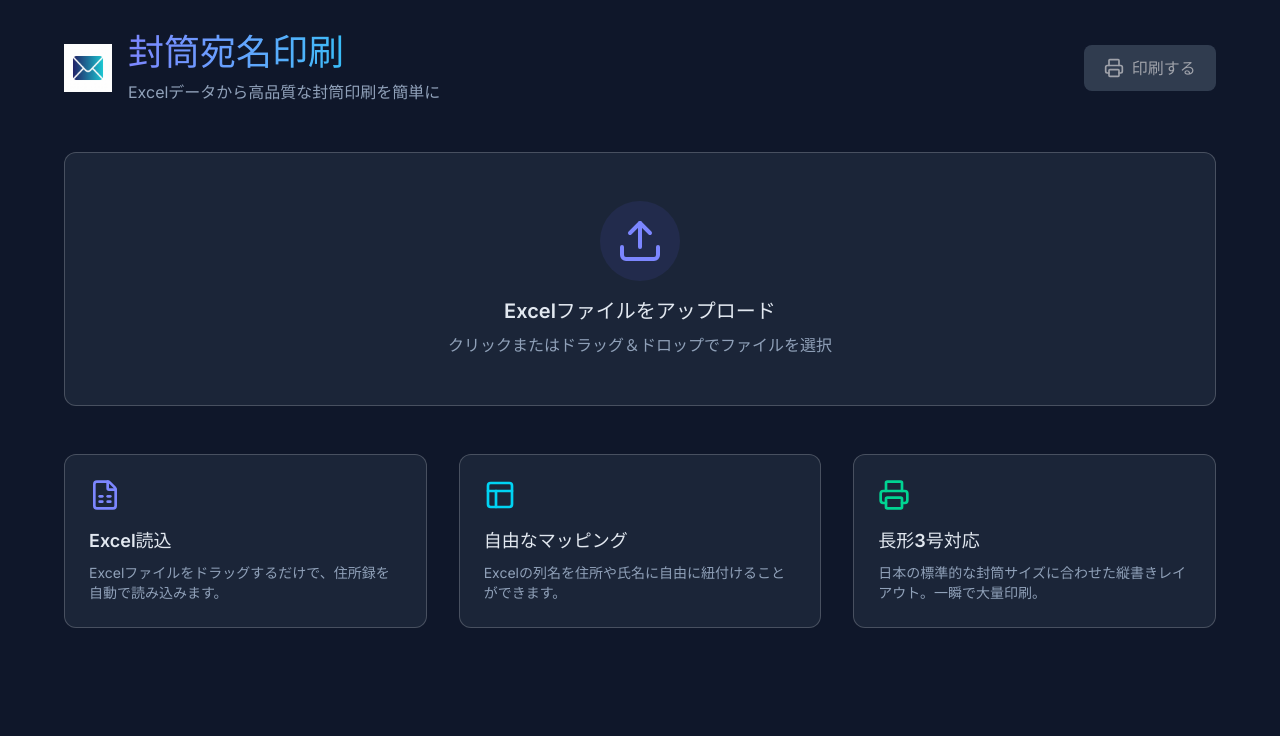
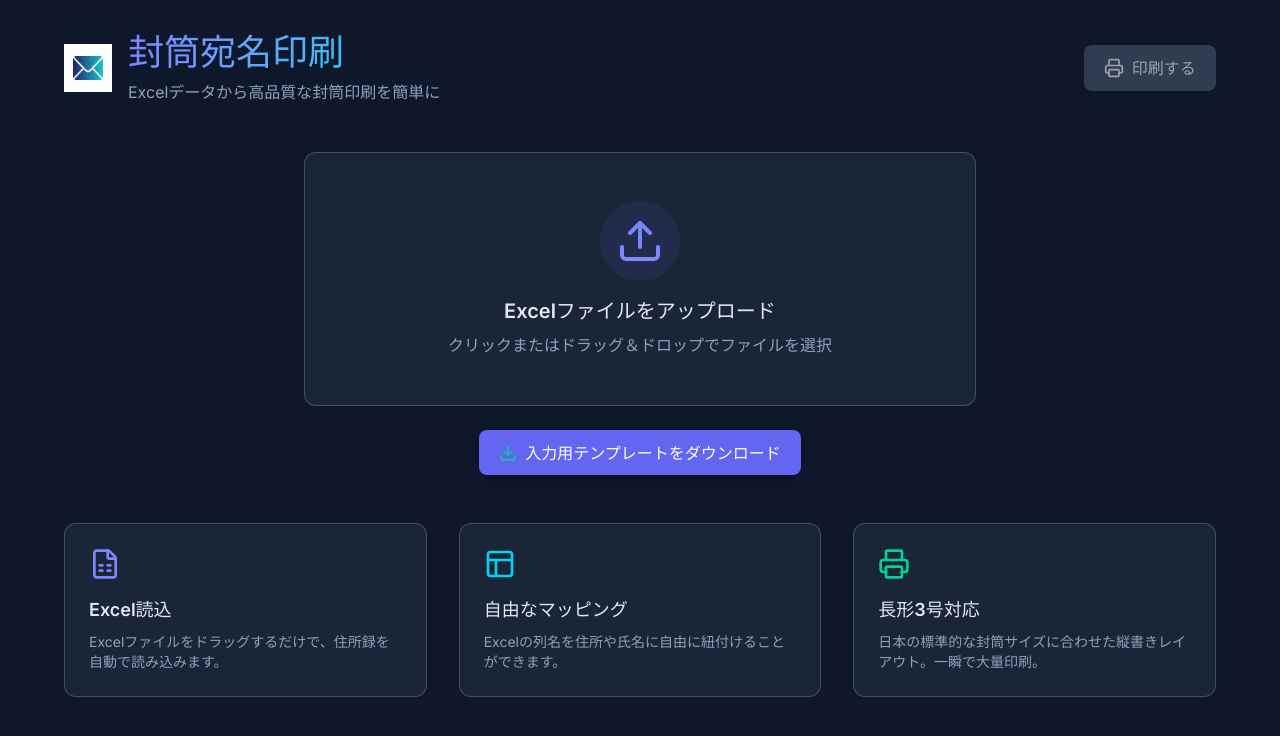
Before and after one commit to KouSug/letter_autoprint, a React (Vite) app: page / in a window 1280 px wide. Shown: the top 736 px of the page. Built offline with nearby package versions, Linux system fonts and the light colour scheme; a web font is replaced by a local one.

Commit message:
Add Excel template download feature

```diff
--- a/src/components/ExcelUploader.tsx
+++ b/src/components/ExcelUploader.tsx
@@ -1,6 +1,6 @@
 import React, { useCallback } from 'react';
 import * as XLSX from 'xlsx';
-import { Upload } from 'lucide-react';
+import { Upload, Download } from 'lucide-react';
 
 interface ExcelUploaderProps {
   onDataLoaded: (data: any[]) => void;
@@ -23,8 +23,47 @@ export const ExcelUploader: React.FC<ExcelUploaderProps> = ({ onDataLoaded }) =>
     reader.readAsBinaryString(file);
   }, [onDataLoaded]);
 
+  const handleDownloadTemplate = useCallback((e: React.MouseEvent) => {
+    e.preventDefault();
+    e.stopPropagation();
+
+    // テンプレートデータの作成
+    const templateData = [
+      {
+        '郵便番号': '100-0001',
+        '住所1': '東京都千代田区千代田1-1-1',
+        '住所2': '千代田ビルディング1階',
+        '氏名': '山田 太郎'
+      },
+      {
+        '郵便番号': '163-8001',
+        '住所1': '東京都新宿区西新宿2-8-1',
+        '住所2': '東京都庁',
+        '氏名': '東京 花子'
+      }
+    ];
+
+    // ワークブックとワークシートの作成
+    const worksheet = XLSX.utils.json_to_sheet(templateData);
+    const workbook = XLSX.utils.book_new();
+    XLSX.utils.book_append_sheet(workbook, worksheet, '住所録テンプレート');
+
+    // 列幅の調整（見やすさのため）
+    const colWidths = [
+      { wch: 10 }, // 郵便番号
+      { wch: 30 }, // 住所1
+      { wch: 30 }, // 住所2
+      { wch: 15 }  // 氏名
+    ];
+    worksheet['!cols'] = colWidths;
+
+    // ファイルのダウンロード
+    XLSX.writeFile(workbook, '宛名印刷テンプレート.xlsx');
+  }, []);
+
   return (
-    <label className="glass p-12 text-center border-dashed border-2 border-slate-600 hover:border-indigo-500 transition-colors cursor-pointer relative group block">
+    <div className="flex flex-col items-center gap-6">
+      <label className="glass p-12 text-center border-dashed border-2 border-slate-600 hover:border-indigo-500 transition-colors cursor-pointer relative group block w-full max-w-2xl">
         <input
           type="file"
           accept=".xlsx, .xls"
@@ -41,5 +80,14 @@ export const ExcelUploader: React.FC<ExcelUploaderProps> = ({ onDataLoaded }) =>
           </div>
         </div>
       </label>
+
+      <button
+        onClick={handleDownloadTemplate}
+        className="flex items-center gap-2 px-6 py-3 rounded-xl bg-slate-800 hover:bg-slate-700 text-slate-300 transition-all border border-slate-700 hover:border-slate-500 shadow-lg"
+      >
+        <Download size={18} className="text-emerald-400" />
+        入力用テンプレートをダウンロード
+      </button>
+    </div>
   );
 };
```
Also changed, not shown: 6 other files (tests, documents, lock files or other folders). Lines whose indentation alone changed are shown as unchanged.
